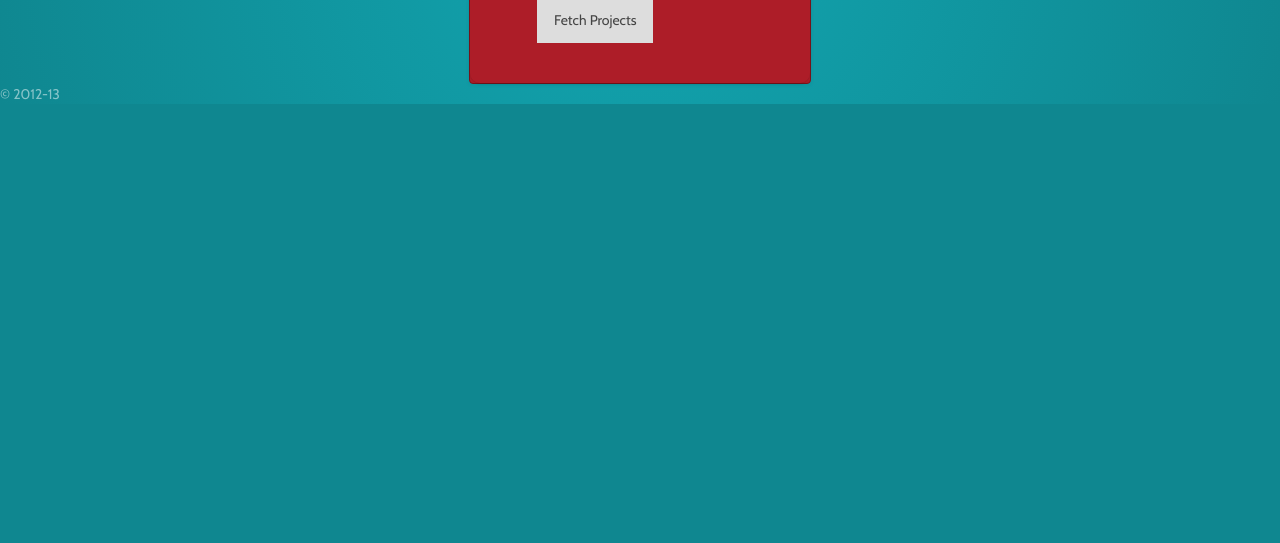
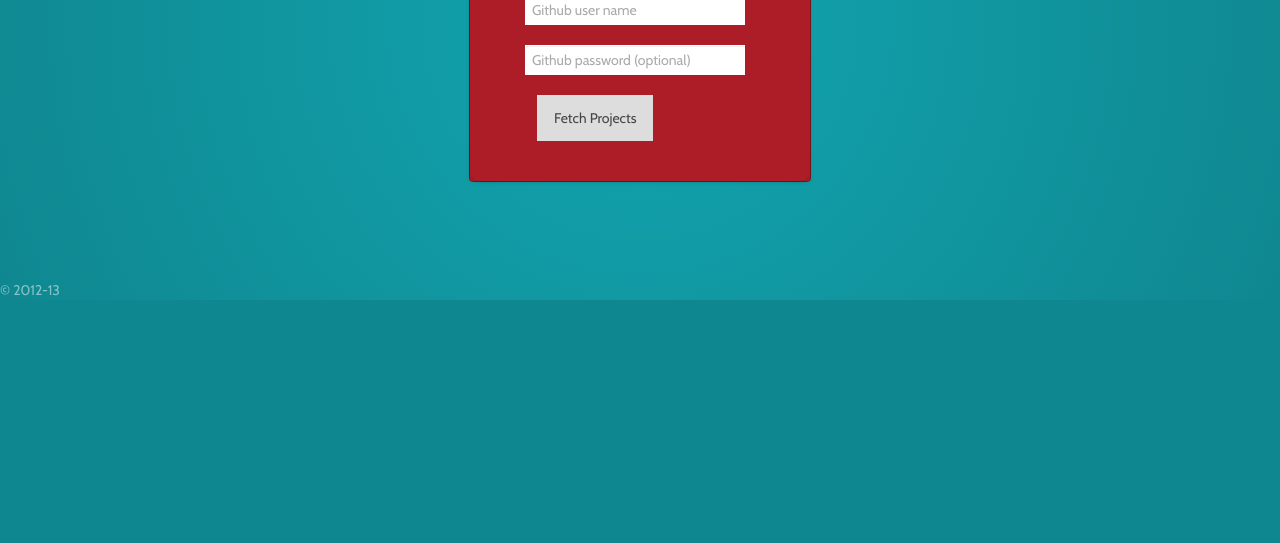
Before and after one commit to RajRoR/octopussy-chrome, a browser extension: page app/index.html in a window 1280 px wide. Shown: the part 257-800 px from the top of the page. Drawn offline with nearby package versions, Linux system fonts and the light colour scheme.

Commit message:
change in css

```diff
--- a/app/css/app.css
+++ b/app/css/app.css
@@ -37,3 +37,8 @@
 padding: 0.3em;
 font-weight: bold;
 }
+.container
+{
+margin-top: 7em;
+margin-bottom: 7em;
+}
```
